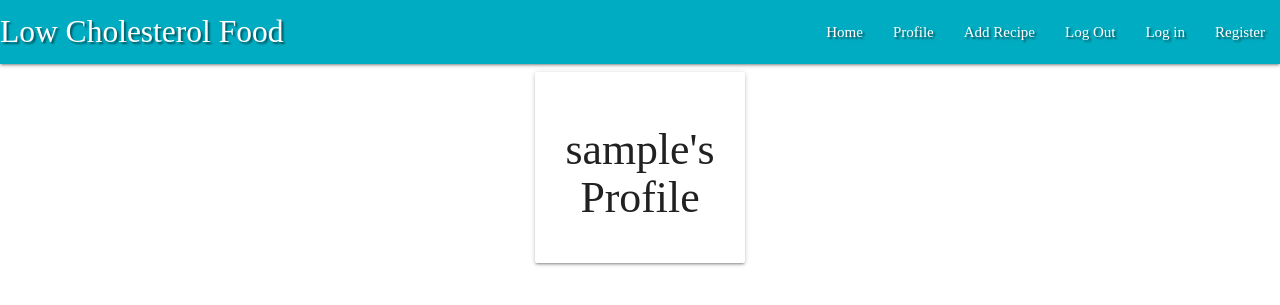
After one commit to mcnic16/low-cholesterol-food, a Flask app: page /profile/1 in a window 1280 px wide. The commit adds this page. Shown: the top 305 px of the page. Run offline with Flask 3, Linux system fonts and the light colour scheme; the visitor is signed in with stand-in values (Sample User, id 1); a database or web service that is not in the repository returns one stand-in record (values such as "Sample title"); some libraries are stand-ins or nearby versions; some web fonts are replaced.

Commit message:
added profile template

```diff
--- a/app.py
+++ b/app.py
@@ -46,7 +46,7 @@ def register():
         # put the new user into 'session' cookie
         session["user"] = request.form.get("username").lower()
         flash("Registration Successful!")
-    return render_template("register.html")
+    return redirect(url_for("profile", username=session["user"]))
 
 @app.route("/login", methods=["GET", "POST"])
 def login():
@@ -61,6 +61,8 @@ def login():
                 existing_user["password"], request.form.get("password")):
                     session["user"] = request.form.get("username").lower()
                     flash("Welcome, {}".format(request.form.get("username")))
+                    return redirect(url_for(
+                            "profile", username=session["user"]))
             else:
                 # invalid password match
                 flash("Incorrect Username and/or Password")
@@ -71,7 +73,15 @@ def login():
             flash("Incorrect Username and/or Password")
             return redirect(url_for("login"))
 
-    return render_template("recipes.html")
+    return render_template("login.html")
+
+
+@app.route("/profile/<username>", methods=["GET", "POST"])
+def profile(username):
+    # grab the session user's username from db
+    username = mongo.db.users.find_one(
+        {"username": session["user"]})["username"]
+    return render_template("profile.html", username=username)
 
 
 if __name__ == "__main__":
--- a/templates/base.html
+++ b/templates/base.html
@@ -23,7 +23,7 @@
     <a href="#" data-target="mobile-demo" class="sidenav-trigger"><i class="material-icons">menu</i></a>
     <ul class="right hide-on-med-and-down menusize">
       <li><a href="{{ url_for('get_recipes') }}">Home</a></li>
-      <li><a href="">Profile</a></li>
+      <li><a href="{{ url_for('profile', username=session['user']) }}">Profile</a></li>
       <li><a href="">Add Recipe</a></li>
       <li><a href="">Log Out</a></li>
       <li><a href="{{ url_for('login') }}">Log in</a></li>
@@ -35,7 +35,7 @@
 <ul class="sidenav" id="mobile-demo">
       <li><h4 class="center-align cyan-text text-darken 4">Low Cholesterol Food</h4></li>
       <li><a href="{{ url_for('get_recipes') }}">Home</a></li>
-      <li><a href="">Profile</a></li>
+      <li><a href="{{ url_for('profile', username=session['user']) }}">Profile</a></li>
       <li><a href="">Add Recipe</a></li>
       <li><a href="">Log Out</a></li>
       <li><a href="{{ url_for('login') }}">Log in</a></li>
--- /dev/null
+++ b/templates/profile.html
@@ -0,0 +1,14 @@
+{% extends "base.html" %}
+{% block content %}
+
+    <div class="row">
+        <div class="col s12 m8 offset-m2">
+            <div class="card-panel">
+                <h3 class="center-align text-darken-4">
+                    {{ username }}'s Profile
+                </h3>
+            </div>
+        </div>
+    </div>
+
+{% endblock %}
```
